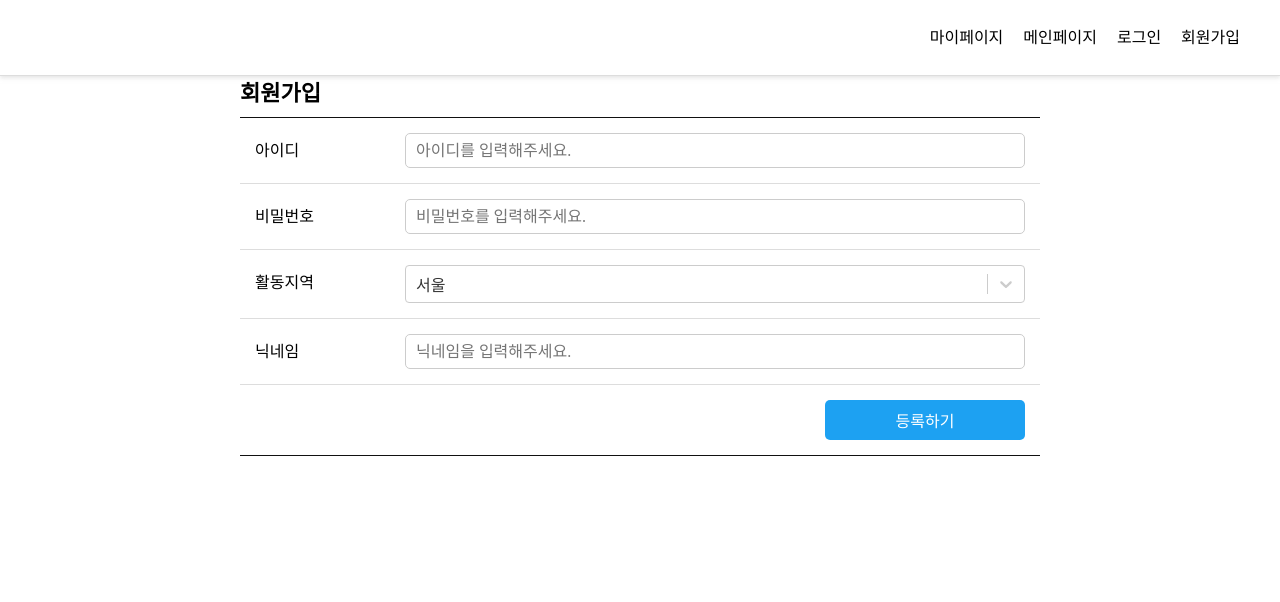
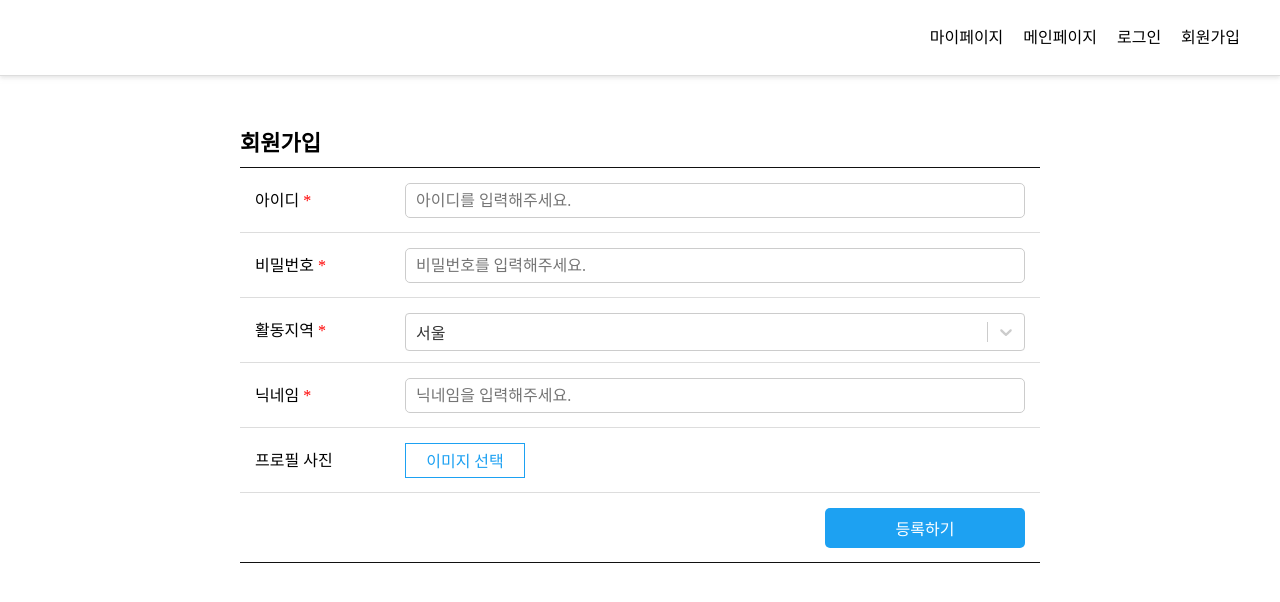
Before and after one commit to STEAM-STEAM/steam, a React (Create React App) app in the folder frontend/: page /join in a window 1280 px wide. Shown: the top 602 px of the page. Built offline with nearby package versions, Linux system fonts and the light colour scheme; a web font is replaced by a local one.

Commit message:
feat: join process

```diff
--- a/frontend/src/pages/join.js
+++ b/frontend/src/pages/join.js
@@ -5,6 +5,7 @@ import axios from 'axios'
 import { Link } from "react-router-dom";
 import { FontAwesomeIcon } from "@fortawesome/react-fontawesome";
 import { faUser } from "@fortawesome/free-regular-svg-icons";
+import { faDisplay } from "@fortawesome/free-solid-svg-icons";
 
 const JoinFrm = styled.div`
     width: 100%;
@@ -19,12 +20,14 @@ const JoinFrm = styled.div`
 
 const Item = styled.div`
     width: 100%;
+    height: 65px;
     padding: 15px;
     position: relative;
     border-bottom: 1px solid #ddd;
     float: left;
 
     &:last-of-type {
+        height: 70px;
         border-bottom: 1px solid #111
     }
 
@@ -51,41 +54,121 @@ const Btn = styled.button`
     border: none;
     float: right;
 `;
+const Label = styled.label`
+    border: 1px solid #1DA1F2;
+    color: #1DA1F2;
+    cursor: pointer;
+    float: left;
+    height: 35px;
+    display: block;
+    width: 120px;
+    text-align: center;
+    line-height: 35px;
+`;
 
 const Join = () => {
     const [userId, setUserId] = useState('');
     const [pw, setPw] = useState('');
     const [region, setRegion] = useState('서울');
     const [nickname, setNickname] = useState('');
+    const [image, setImage] = useState(null);
+
+    const [imageName, setImageName] = useState('');
+
     // useEffect(() => {
     //     console.log(userId, pw, region, nickname);
     // }
     // , [userId, pw, region, nickname]);
 
+    const onChangeImage = (e) => {
+        setImage(e.target.files[0]);
+        setImageName(e.target.files[0].name);
+        // const imageLists = e.target.files;
+        // let imageUrlLists = [...images];
+
+        // for (let i = 0; i < imageLists.length; i++) {
+        //     const currentImageUrl = URL.createObjectURL(imageLists[i]);
+        //     imageUrlLists.push(currentImageUrl);
+        // }
+
+        // if (imageUrlLists.length > 10) {
+        //     imageUrlLists = imageUrlLists.slice(0, 10);
+        // }
+
+        // setImages(imageUrlLists);
+    };
+
     const join = () => {
+        if (userId.length < 8) {
+            alert('아이디는 8자 이상이어야 합니다.');
+            return;
+        } else if (pw.length < 8) {
+            alert('비밀번호는 8자 이상이어야 합니다.');
+            return;
+        }
+
+        const formData = new FormData();
+        formData.append('userId', userId);
+        formData.append('pw', pw);
+        formData.append('region', region);
+        formData.append('nickname', nickname);
+        formData.append('image', image);
+
         axios.post('http://localhost:8080/api/join', {
-            userId: userId,
-            pw: pw,
-            region: region,
-            nickname: nickname
-        },
-        {
+            data: formData,
             headers: {
-                'Content-Type': 'application/json',
-            },
+                'Content-Type': 'multipart/form-data'
+            }
         })
         .then((res) => {
+            const message = res.data.message;
+            if (message == 'success') {
+                alert('회원가입이 완료되었습니다.');
+                window.location.href = '/';
+            } else if (message == 'id_error') {
+                alert('이미 존재하는 아이디입니다.');
+            }
             console.log(res);
         }
         )
         .catch((err) => {
+            alert("회원가입에 실패하였습니다.");
             console.log(err);
         });
+
+        // axios.post('http://localhost:8080/api/join', {
+        //     userId: userId,
+        //     pw: pw,
+        //     region: region,
+        //     nickname: nickname,
+        //     image: image
+        // },
+        // {
+        //     headers: {
+        //         'Content-Type': 'multipart/form-data'
+        //     },
+        // })
+        // .then((res) => {
+        //     const message = res.data.message;
+        //     if (message == 'success') {
+        //         alert('회원가입이 완료되었습니다.');
+        //         window.location.href = '/';
+        //     } else if (message == 'id_error') {
+        //         alert('이미 존재하는 아이디입니다.');
+        //     }
+        //     console.log(res);
+        // }
+        // )
+        // .catch((err) => {
+        //     alert("회원가입에 실패하였습니다.");
+        //     console.log(err);
+        // });
     }
 
     const options = [
         { value: '서울', label: '서울' },
         { value: '인천', label: '인천' },
+        { value: '대전', label: '대전' },
         { value: '광주', label: '광주' },
         { value: '부산', label: '부산' },
         { value: '대구', label: '대구' },
@@ -93,29 +176,29 @@ const Join = () => {
     ];
 
     return (
-        <div style={{width: 800, float: "left", left: "50%", transform: "translateX(-50%)"}}>
+        <div style={{width: 800, float: "left", left: "50%", transform: "translateX(-50%)", marginTop: 50}}>
             <JoinFrm>
                 <p>회원가입</p>
                 <Item>
-                    <p>아이디</p>
+                    <p>아이디<span style={{color: "red"}}> *</span></p>
                     <div>
                         <input placeholder="아이디를 입력해주세요." onChange={(e) => setUserId(e.target.value)} required />
                     </div>
                 </Item>
                 <Item>
-                    <p>비밀번호</p>
+                    <p>비밀번호<span style={{color: "red"}}> *</span></p>
                     <div>
                         <input placeholder="비밀번호를 입력해주세요." type="password" onChange={(e) => setPw(e.target.value)} required />
                     </div>
                 </Item>
                 <Item>
-                    <p>활동지역</p>
+                    <p>활동지역<span style={{color: "red"}}> *</span></p>
                     <div>
                         <Select
                             options={options}
                             placeholder="활동지역을 선택해주세요."
                             onChange={(e) => setRegion(e.value)}
-                            value={options.filter(function (val) {
+                            value={options.filter((val) => {
                                 return val.value === region;
                             })}
                             required
@@ -123,9 +206,24 @@ const Join = () => {
                     </div>
                 </Item>
                 <Item>
-                    <p>닉네임</p>
+                    <p>닉네임<span style={{color: "red"}}> *</span></p>
                     <div>
                         <input placeholder="닉네임을 입력해주세요." onChange={(e) => setNickname(e.target.value)} required />
+                    </div>
+                </Item>
+                <Item>
+                    <p>프로필 사진</p>
+                    <div style={{float:"left"}}>
+                        <Label>
+                            이미지 선택
+                            <input
+                                hidden
+                                type="file"
+                                accept="image/*"
+                                onChange={onChangeImage}
+                            />
+                        </Label>
+                        <span style={{paddingLeft: 10, lineHeight: "35px"}}>{imageName}</span>
                     </div>
                 </Item>
                 <Item>
```
